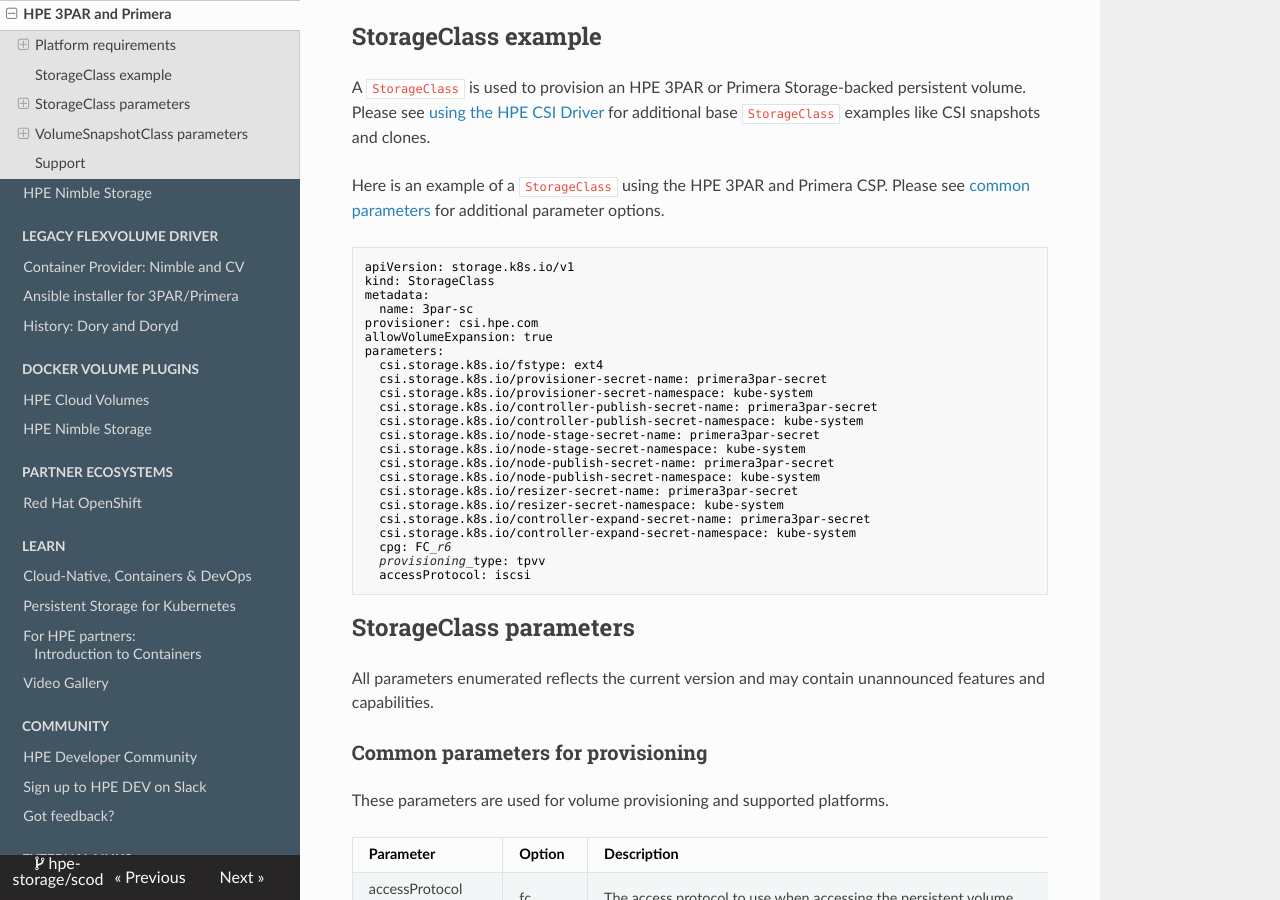
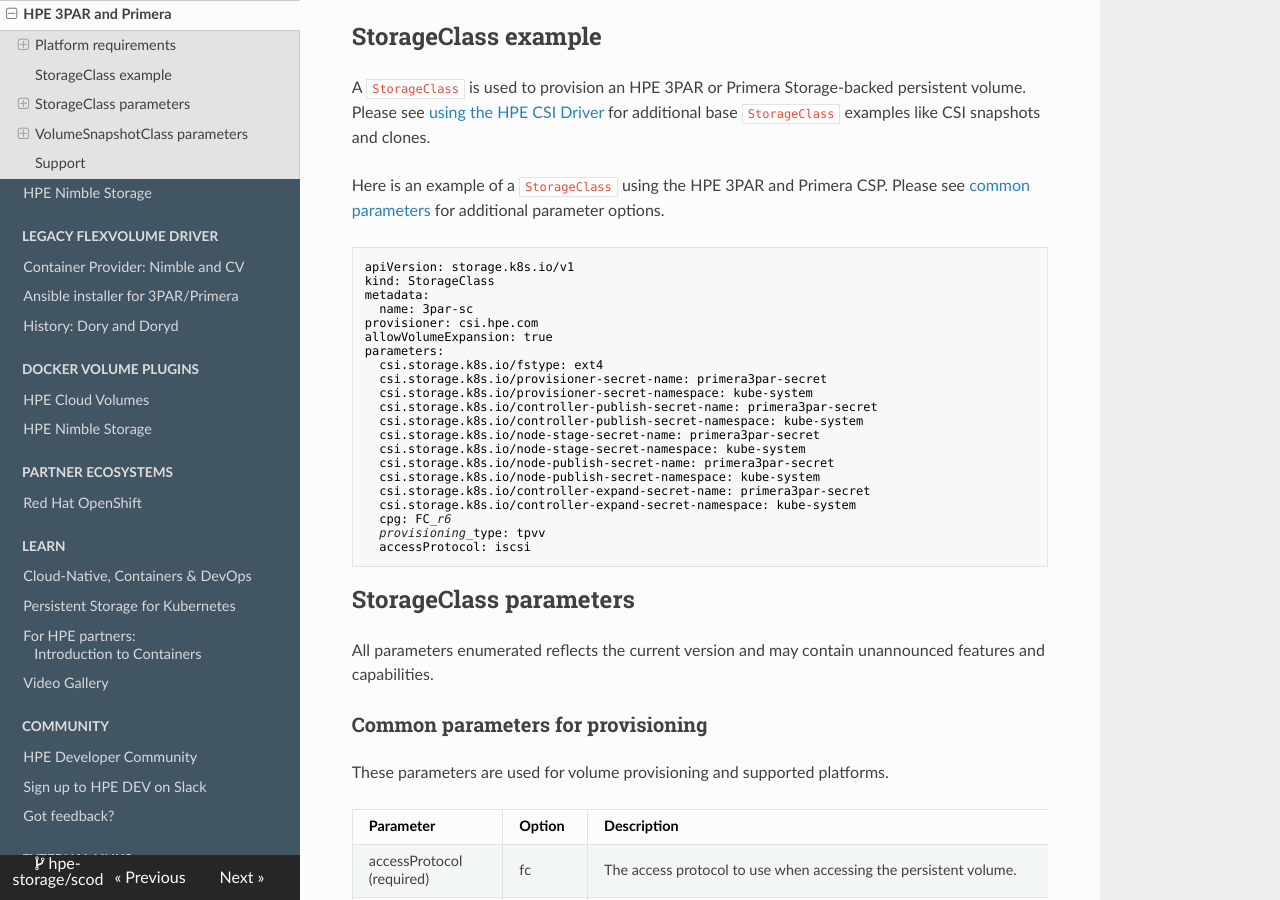
Before and after one commit to hpe-storage/scod, an MkDocs documentation site: the page built from docs/container_storage_provider/hpe_3par_primera/index.md, in a window 1280 px wide and 900 px high, scrolled down 1706 px. Built offline with MkDocs 1.6.1, drawn with Linux system fonts in a browser that asks for light colours; nearby versions of some CDN libraries; some of the changed text lies outside the part shown.

Commit message:
removed reference to resizer sidecar
Signed-off-by: Chris Snell <snell.chris@gmail.com>

```diff
--- a/docs/container_storage_provider/hpe_3par_primera/index.md
+++ b/docs/container_storage_provider/hpe_3par_primera/index.md
@@ -56,8 +56,6 @@
   csi.storage.k8s.io/node-stage-secret-namespace: kube-system
   csi.storage.k8s.io/node-publish-secret-name: primera3par-secret
   csi.storage.k8s.io/node-publish-secret-namespace: kube-system
-  csi.storage.k8s.io/resizer-secret-name: primera3par-secret
-  csi.storage.k8s.io/resizer-secret-namespace: kube-system
   csi.storage.k8s.io/controller-expand-secret-name: primera3par-secret
   csi.storage.k8s.io/controller-expand-secret-namespace: kube-system
   cpg: FC_r6
@@ -126,8 +124,6 @@
   csi.storage.k8s.io/node-stage-secret-namespace: kube-system
   csi.storage.k8s.io/node-publish-secret-name: primera3par-secret
   csi.storage.k8s.io/node-publish-secret-namespace: kube-system
-  csi.storage.k8s.io/resizer-secret-name: primera3par-secret
-  csi.storage.k8s.io/resizer-secret-namespace: kube-system
   csi.storage.k8s.io/controller-expand-secret-name: primera3par-secret
   csi.storage.k8s.io/controller-expand-secret-namespace: kube-system
   cpg: SSD_r6
```
